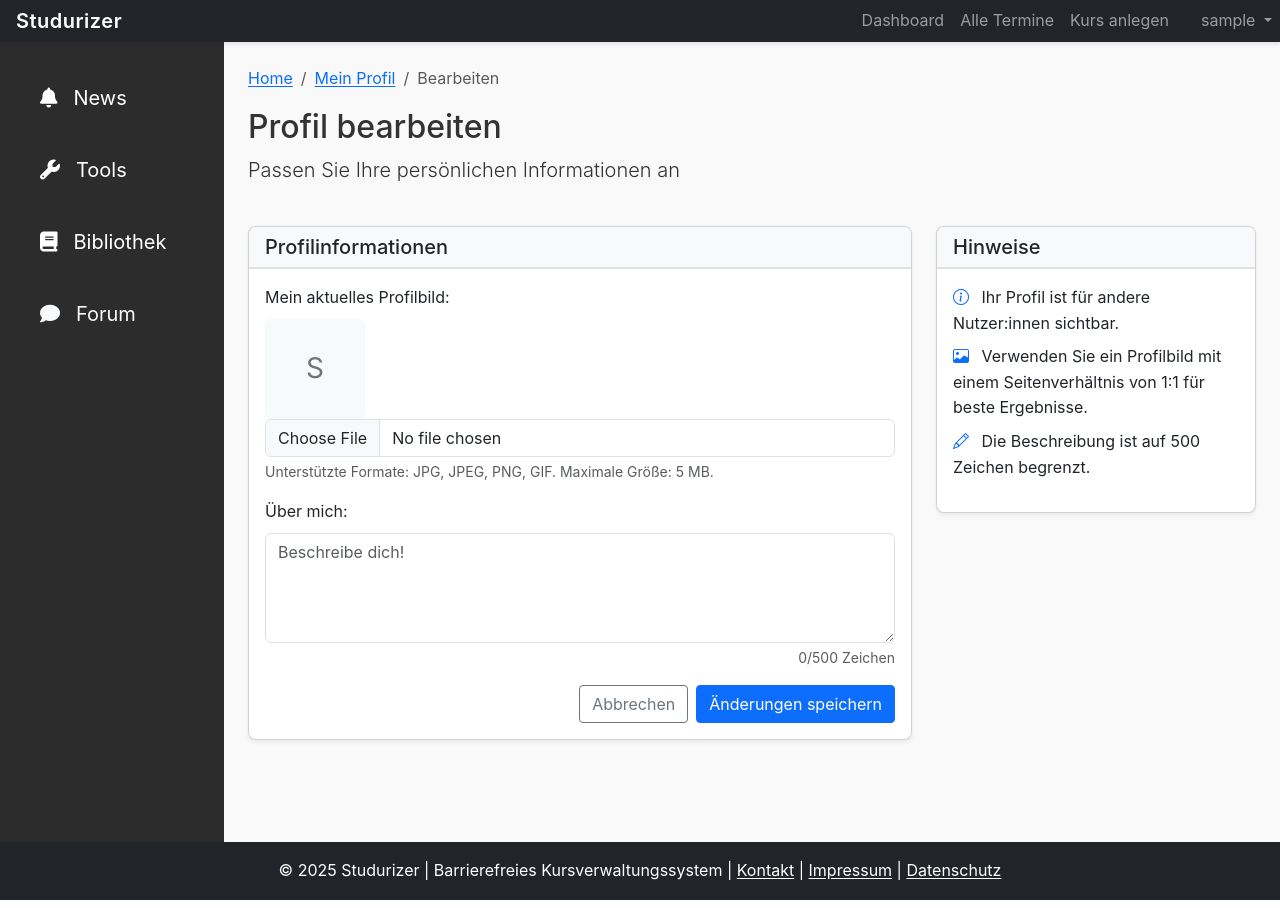
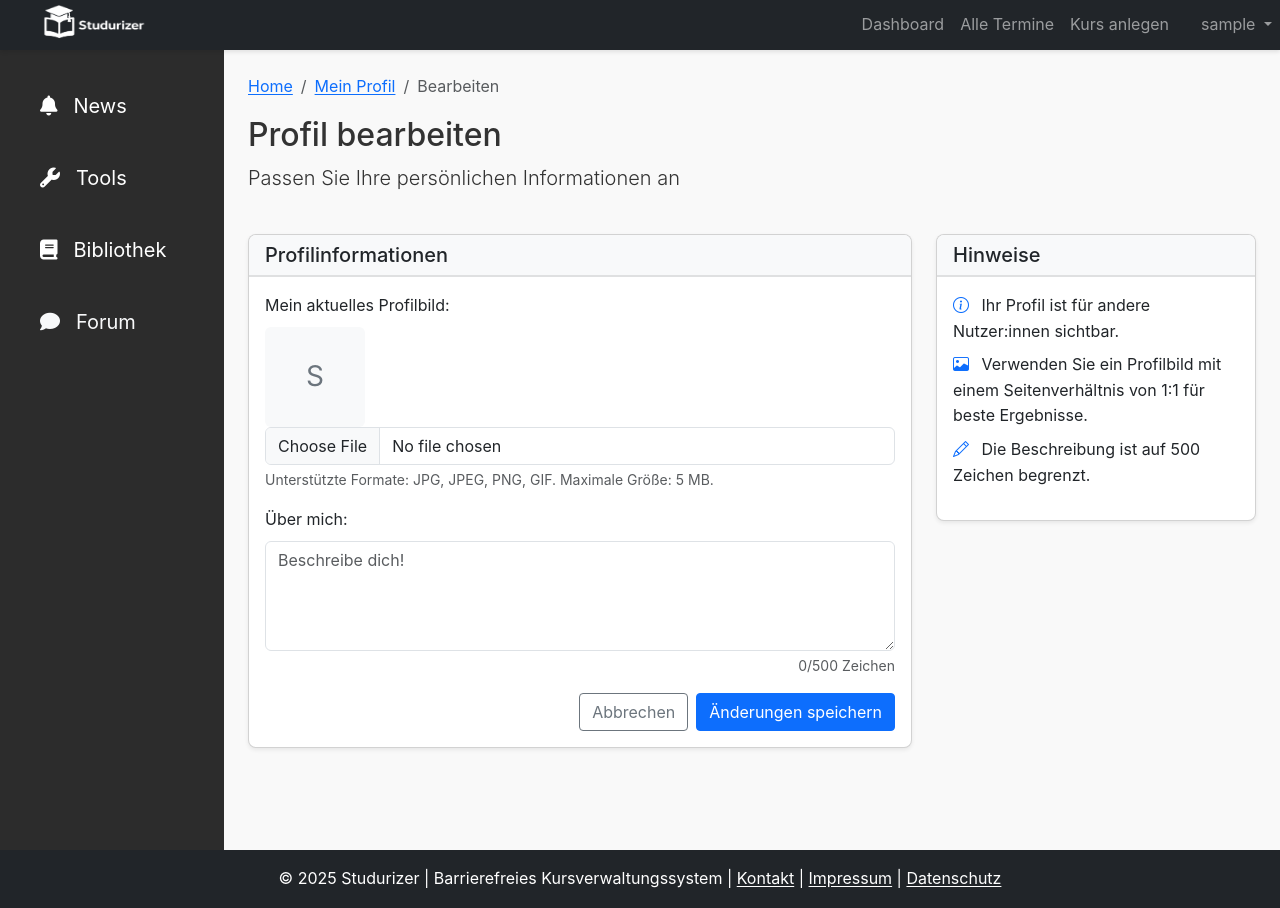
Before and after one commit to Johann110/Studurizer-Fallstudie-Software-Engineering, a Django app: page /accounts/profile/edit/ in a window 1280 px wide. Run offline with Django 5.2, Linux system fonts and the light colour scheme; the visitor is signed in with stand-in values (Sample User, id 1); data comes from the database, SQL or seed files in the repository; some libraries are stand-ins or nearby versions.

Commit message:
Add logo

```diff
--- a/courses/views.py
+++ b/courses/views.py
@@ -97,7 +97,7 @@ def course_detail(request, pk):
     course = get_object_or_404(Course, pk=pk)
     files = course.materials.all()
 
-    # Termine für diesen Kurs abrufen
+
     from events.models import Events
     from django.utils import timezone
 
@@ -107,7 +107,6 @@ def course_detail(request, pk):
         end_date__gte=now
     ).order_by('start_date')
 
-    # Formular für neue Termine (für Lehrkräfte)
     from events.forms import EventForm
     event_form = EventForm(initial={'course': course})
 
--- a/templates/base.html
+++ b/templates/base.html
@@ -22,7 +22,9 @@
     <!-- Header/Navbar -->
 <header>
     <nav class="navbar navbar-expand-lg navbar-dark bg-dark" style="margin: 0; padding: 0; width: 100%; z-index: 10000">
-        <a class="navbar-brand" href="{% url "home" %}" style="margin-left: 1rem">Studurizer</a>
+        <a class="navbar-brand" href="{% url "home" %}" style="margin-left: 1rem">
+            <img src="{% static 'images/logo.png' %}" alt="Studurizer Logo" height="40" width="150" style="object-fit: fill; filter: brightness(0) invert(1);">
+        </a>
         <button class="navbar-toggler" type="button" data-bs-toggle="collapse" data-bs-target="#navbarMain"
                 aria-controls="navbarMain" aria-expanded="false" aria-label="Toggle navigation">
             <span class="navbar-toggler-icon"></span>
--- a/templates/courses/course_detail.html
+++ b/templates/courses/course_detail.html
@@ -20,9 +20,7 @@
 
                         <hr>
 
-                        <!-- Zwei-Spalten-Layout für Kursinhalt und Events -->
                         <div class="row">
-                            <!-- Linke Spalte - Kursinhalt -->
                             <div class="col-md-8 pe-md-4">
                                 <h5>Lehrende</h5>
                                 <ul class="list-group mb-3">
@@ -73,7 +71,6 @@
                                 </div>
                             </div>
 
-                            <!-- Rechte Spalte - Events-Widget mit fester Höhe und Scrolling -->
                             <div class="col-md-4">
                                 <div class="ps-md-2 border-start h-100">
                                     {% if request.user in course.teachers.all or request.user.is_superuser %}
@@ -107,7 +104,6 @@
                                         </div>
                                     {% endif %}
 
-                                    <!-- Termine anzeigen - mit scrollbarem Container -->
                                     <h5 class="mt-3">Anstehende Termine</h5>
                                     {% if events %}
                                         <div class="event-overview-container" style="max-height: 500px; overflow-y: auto;">
```
Also changed, not shown: static/images/logo.png (added).
